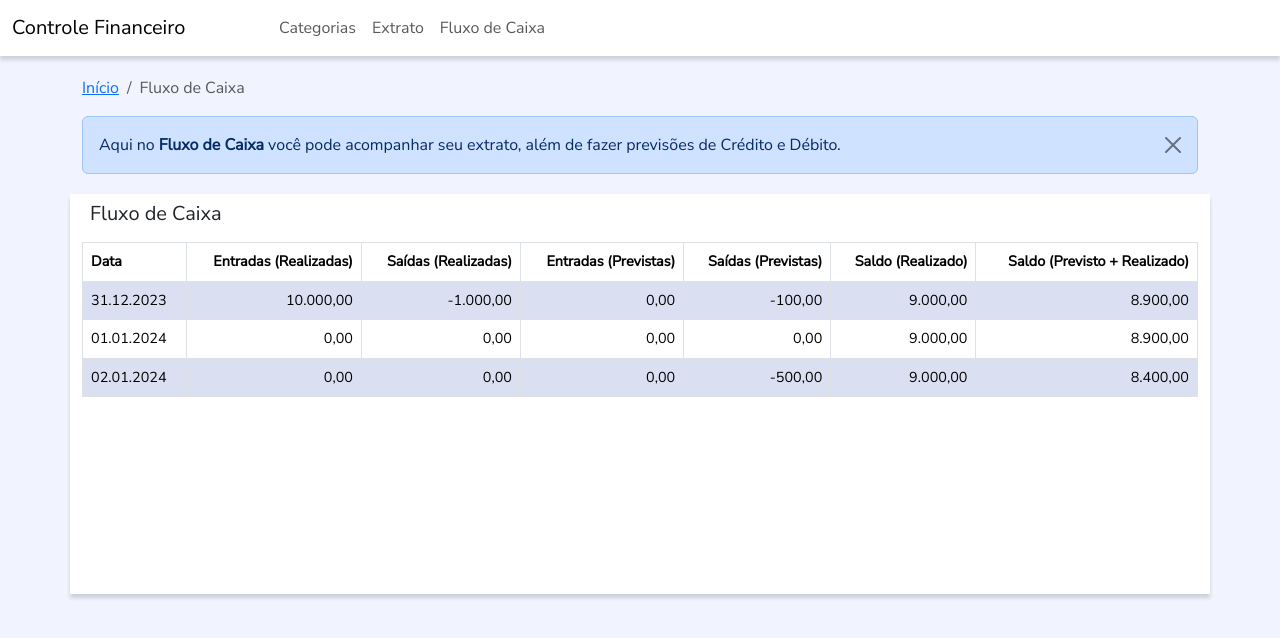
After one commit to alexandregutierres/financeiro, a Flask app: page /fluxocaixa in a window 1280 px wide. The commit adds this page. Shown: the top 638 px of the page. Run offline with Flask 2, Linux system fonts and the light colour scheme; some libraries are stand-ins or nearby versions.

Commit message:
Adicionado Extrato e Fluxo de Caixa

```diff
--- a/app.py
+++ b/app.py
@@ -1,10 +1,8 @@
 from flask import Flask, render_template, redirect
-import pandas as pd
-import requests
-import plotly.express as px
-import json
+from conexao import Conexao
 
 app = Flask(__name__)
+
 
 @app.route('/')
 def index():
@@ -16,24 +14,27 @@ def layout():
 
 @app.route('/categorias')
 def categorias():
-    api_url = 'https://parseapi.back4app.com/classes/Categoria'
-
-    headers  = {"accept": "application/json",
-                "X-Parse-Application-Id" : "5qYGdcl6opRF8nltPYjOOIFCatF40inhOyXYLpdo",
-                "X-Parse-REST-API-Key" : "oE6cpdY1BEuP8m0UED9fsMoSkGDfy3ATWbrOU9sR"}
-
-
-    response = requests.get(api_url, headers=headers)
-    dados = response.json()['results']
+    conn = Conexao('Categoria')
+    dados = conn.Get()
 
     return render_template('categorias/index.html', categorias=dados)
-
-
 
 @app.route('/categorias/create')
 def categoria_create():
     return render_template('categorias/create.html')
 
+@app.route('/fluxocaixa')
+def fluxocaixa():
+    return render_template('fluxocaixa/index.html')
+
+@app.route('/extrato')
+def extrato():
+    return render_template('extrato/index.html')
+
+
+@app.route('/extrato/create')
+def extrato_create():
+    return render_template('extrato/create.html')
 
 if __name__ == '__main__':
     app.run()
--- a/static/style.css
+++ b/static/style.css
@@ -1,6 +1,7 @@
-@import url('https://fonts.googleapis.com/css2?family=Roboto&display=swap');
+@import url('https://fonts.googleapis.com/css2?family=Nunito+Sans:opsz@6..12');
 body {
-    font-family: 'Roboto', sans-serif;
+    font-family: 'Nunito Sans', sans-serif;
+    background-color: #f1f4ff;
   }
 
   header.masterhead {
@@ -38,3 +39,33 @@ body {
     padding-bottom: 4rem;
     background-color: #343a40;
   }
+
+  .navbar-ajustes {
+    box-shadow: 0 4px 4px 0 rgba(0,0,0,0.15);
+    background-color: #ffffff;
+  }
+
+  .navbar-brand-ajustes {
+    min-width: 243px;
+    max-width: 243px;
+  }
+
+  .container-ajustes {
+    margin: 20px auto auto auto;
+  }
+
+  .container-branco-sombreado {
+    margin: 20px auto auto auto;
+    background-color: #ffffff;
+    box-shadow: 0 4px 4px 0 rgba(0,0,0,0.15);
+    min-height: 50vh;
+  }
+
+  .table-striped>tbody>tr:nth-child(odd)>td,
+  .table-striped>tbody>tr:nth-child(odd)>th {
+     background-color: #e7ebff;
+   }
+
+  .table {
+    font-size:90%;
+  }
--- a/templates/categorias/index.html
+++ b/templates/categorias/index.html
@@ -1,8 +1,8 @@
 {% extends "layout.html" %}
 {% block content %}
-<h1>Categorias</h1>
+<h3>Categorias</h3>
 
-<table class="table">
+<table class="table table-striped table-responsive table-bordered">
     <thead>
         <tr>
            <th scope="col">Categoria</th>
--- /dev/null
+++ b/templates/fluxocaixa/index.html
@@ -0,0 +1,63 @@
+{% extends "layout.html" %}
+{% block content %}
+<div class="container container-ajustes">
+    <nav aria-label="breadcrumb">
+        <ol class="breadcrumb">
+          <li class="breadcrumb-item"><a href="{{ url_for('index') }}">Início</a></li>
+          <li class="breadcrumb-item active" aria-current="page">Fluxo de Caixa</li>
+        </ol>
+    </nav>
+    <div class="alert alert-primary alert-dismissible fade show" role="alert">
+        Aqui no <strong>Fluxo de Caixa</strong> você pode acompanhar seu extrato, além de fazer previsões de Crédito e Débito.
+        <button type="button" class="btn-close" data-bs-dismiss="alert" aria-label="Close"></button>
+    </div>
+</div>
+<div class="container container-branco-sombreado">
+    <p class="h5 p-2">Fluxo de Caixa</p>
+
+    <table class="table table-striped table-hover table-bordered ">
+        <thead>
+            <tr>
+                <th>Data</th>
+                <th class="text-end">Entradas (Realizadas)</th>
+                <th class="text-end">Saídas (Realizadas)</th>
+                <th class="text-end">Entradas (Previstas)</th>
+                <th class="text-end">Saídas (Previstas)</th>
+                <th class="text-end">Saldo (Realizado)</th>
+                <th class="text-end">Saldo (Previsto + Realizado)</th>
+            </tr>
+        </thead>
+        <tbody>
+            <tr>
+                <td>31.12.2023</td>
+                <td class="text-end">10.000,00</td>
+                <td class="text-end">-1.000,00</td>
+                <td class="text-end">0,00</td>
+                <td class="text-end">-100,00</td>
+                <td class="text-end">9.000,00</td>
+                <td class="text-end">8.900,00</td>
+            </tr>
+            <tr>
+                <td>01.01.2024</td>
+                <td class="text-end">0,00</td>
+                <td class="text-end">0,00</td>
+                <td class="text-end">0,00</td>
+                <td class="text-end">0,00</td>
+                <td class="text-end">9.000,00</td>
+                <td class="text-end">8.900,00</td>
+            </tr>
+            <tr>
+                <td>02.01.2024</td>
+                <td class="text-end">0,00</td>
+                <td class="text-end">0,00</td>
+                <td class="text-end">0,00</td>
+                <td class="text-end">-500,00</td>
+                <td class="text-end">9.000,00</td>
+                <td class="text-end">8.400,00</td>
+            </tr>
+
+        </tbody>
+    </table>
+</div>
+
+{% endblock %}
--- a/templates/layout.html
+++ b/templates/layout.html
@@ -11,21 +11,31 @@
     <title>Sirius - Controle Financeiro</title>
 </head>
 <body>
-    <nav class="navbar navbar-expand-lg bg-body-tertiary">
+    <nav class="navbar navbar-expand-lg navbar-light navbar-ajustes" >
         <div class="container-fluid">
-          <a class="navbar-brand" href="#">Financeiro</a>
+            <a class="navbar-brand navbar-brand-ajustes" href="{{ url_for('index') }}">Controle Financeiro</a>
+            <button class="navbar-toggler" type="button" data-bs-toggle="collapse" data-bs-target="#navbarSupportedContent" aria-controls="navbarSupportedContent" aria-expanded="false" aria-label="Toggle navigation">
+                <span class="navbar-toggler-icon"></span>
+            </button>
+            <div class="collapse navbar-collapse" id="navbarSupportedContent">
+                <ul class="navbar-nav me-auto mb-2 mb-lg-0">
+                  <li class="nav-item">
+                    <a class="nav-link" href="{{ url_for('categorias') }}">Categorias</a>
+                  </li>
+                  <li class="nav-item">
+                    <a class="nav-link" href="{{ url_for('extrato') }}">Extrato</a>
+                  </li>
+                  <li class="nav-item">
+                    <a class="nav-link" href="{{ url_for('fluxocaixa') }}">Fluxo de Caixa</a>
+                  </li>
+                </ul>
+            </div>
         </div>
     </nav>
+    {% block content %}
+    {% endblock %}
 
 
-    {% block content %}
-    {% endblock %}
-    <footer class="footer">
-        <div class="container">
-            <div class="row">
-            </div>
-        </div>
-    </footer>
     <script src="{{ url_for('static', filename='bootstrap/js/bootstrap.bundle.min.js')}}"></script>
     <script src="https://cdn.jsdelivr.net/npm/chart.js"></script>
 
```
Also changed, not shown: conexao.py (added, +18 -0 lines), templates/extrato/create.html (added, +54 -0 lines), templates/extrato/index.html (added, +60 -0 lines), templates/index.html (+1 -6 lines).
